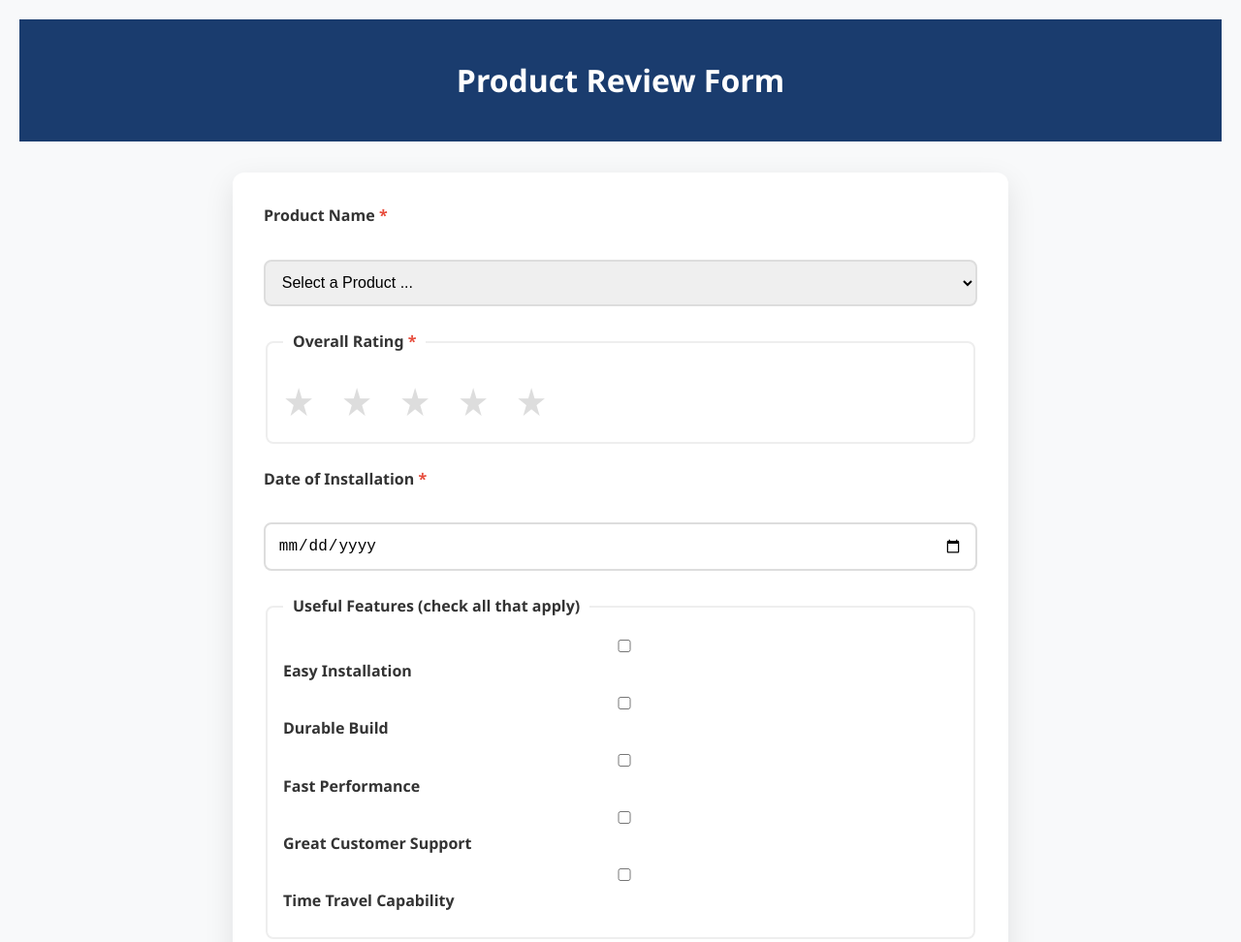
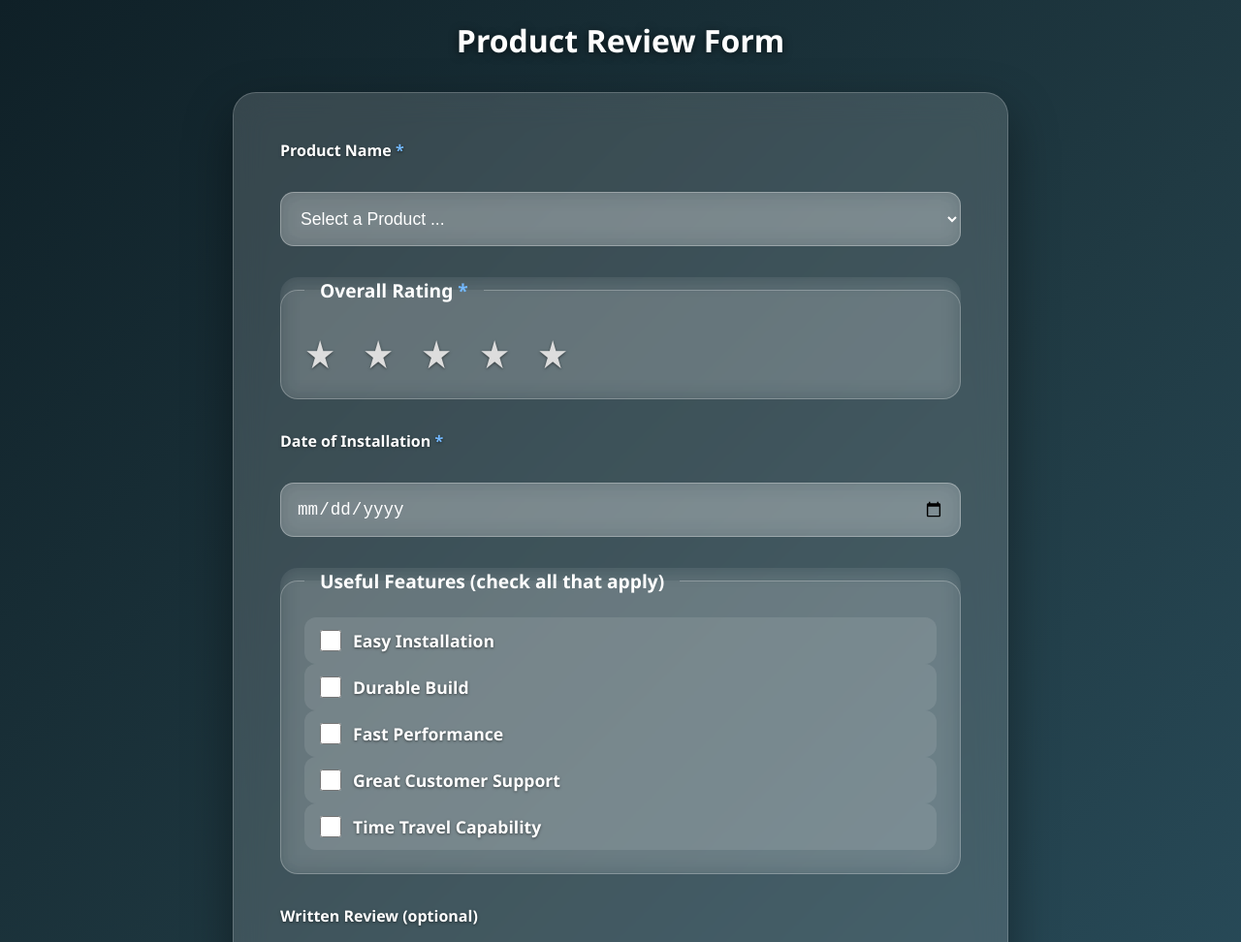
Before and after one commit to Taft-Brigham/wdd131, a plain HTML site: page form.html in a window 1280 px wide. Shown: the top 972 px of the page at 97% size. Drawn offline with Linux system fonts and the light colour scheme.

Commit message:
Enhance product review form with improved styling, dynamic product options, and last modified date display

```diff
--- a/form.html
+++ b/form.html
@@ -7,7 +7,6 @@
   <meta name="description" content="Product review form for Back to the Future products">
   <meta name="author" content="Ezra Taft Brigham Essien">
   <link rel="stylesheet" href="styles/form.css">
-  <!-- You can add your own favicon and other head items here -->
 </head>
 <body>
   <header>
@@ -21,10 +20,10 @@
       <label for="product">Product Name <span class="required">*</span></label>
       <select id="product" name="product" required>
         <option value="" disabled selected>Select a Product ...</option>
-        <!-- Options will be added by JavaScript -->
+        <!-- Options added by JavaScript -->
       </select>
 
-      <!-- Overall Rating - Radio Stars -->
+      <!-- Rating Stars -->
       <fieldset>
         <legend>Overall Rating <span class="required">*</span></legend>
         <div class="rating">
@@ -52,11 +51,13 @@
       <!-- Useful Features - Checkboxes -->
       <fieldset>
         <legend>Useful Features (check all that apply)</legend>
-        <label><input type="checkbox" name="features" value="easy-install"> Easy Installation</label>
-        <label><input type="checkbox" name="features" value="durable"> Durable Build</label>
-        <label><input type="checkbox" name="features" value="fast-performance"> Fast Performance</label>
-        <label><input type="checkbox" name="features" value="great-support"> Great Customer Support</label>
-        <label><input type="checkbox" name="features" value="time-travel"> Time Travel Capability</label>
+        <div class="checkbox-group">
+          <label><input type="checkbox" name="features" value="easy-install"> Easy Installation</label>
+          <label><input type="checkbox" name="features" value="durable"> Durable Build</label>
+          <label><input type="checkbox" name="features" value="fast-performance"> Fast Performance</label>
+          <label><input type="checkbox" name="features" value="great-support"> Great Customer Support</label>
+          <label><input type="checkbox" name="features" value="time-travel"> Time Travel Capability</label>
+        </div>
       </fieldset>
 
       <!-- Written Review -->
@@ -74,9 +75,10 @@
 
   <footer>
     <!-- Your common footer here -->
-    <p>&copy;2025 <span id="year"></span> | Ezra Taft Brigham Essien | WDD131</p>
+    <p>&copy;2025 <span id="year"></span> ⛸️ Ezra Taft Brigham Essien ⛸️ WDD131</p>Ghana<br>
+    <P id="lastModified"></P>
   </footer>
 
-  <script src="js/script.js"></script>
+  <script src="scripts/form.js"></script>
 </body>
 </html>
--- a/scripts/form.js
+++ b/scripts/form.js
@@ -1,47 +1,30 @@
-// Product data array (copy exactly as provided in the assignment)
 const products = [
-  {
-    id: "fc-1888",
-    name: "flux capacitor",
-    averagerating: 4.5
-  },
-  {
-    id: "fc-2050",
-    name: "power laces",
-    averagerating: 4.7
-  },
-  {
-    id: "fs-1987",
-    name: "time circuits",
-    averagerating: 3.5
-  },
-  {
-    id: "ac-2000",
-    name: "low voltage reactor",
-    averagerating: 3.9
-  },
-  {
-    id: "jj-1969",
-    name: "warp equalizer",
-    averagerating: 5.0
-  }
+  { id: "fc-1888", name: "flux capacitor", averagerating: 4.5 },
+  { id: "fc-2050", name: "power laces", averagerating: 4.7 },
+  { id: "fs-1987", name: "time circuits", averagerating: 3.5 },
+  { id: "ac-2000", name: "low voltage reactor", averagerating: 3.9 },
+  { id: "jj-1969", name: "warp equalizer", averagerating: 5.0 }
 ];
 
-// Wait for the DOM to be fully loaded
 document.addEventListener("DOMContentLoaded", function () {
   const productSelect = document.getElementById("product");
 
-  // Dynamically populate the product <select> options
+  // Clear any existing options (in case script runs twice)
+  productSelect.innerHTML = '<option value="" disabled selected>Select a Product ...</option>';
+
+  // Populate dynamically
   products.forEach(product => {
     const option = document.createElement("option");
-    option.value = product.id;           // value = id (as required)
-    option.textContent = product.name;   // display text = name
+    option.value = product.id;                    // value = id
+    option.textContent = product.name.charAt(0).toUpperCase() + product.name.slice(1); // Capitalize
     productSelect.appendChild(option);
   });
 
-  // Optional: Set current year in footer (common in class)
+  // Footer and last modified year
   const yearSpan = document.getElementById("year");
-  if (yearSpan) {
-    yearSpan.textContent = new Date().getFullYear();
-  }
+  if (yearSpan) yearSpan.textContent = new Date().getFullYear();
+
+  const lastModified = document.lastModified;
+document.getElementById("lastModified").textContent =
+  "Last Modification: " + lastModified;
 });
--- a/styles/form.css
+++ b/styles/form.css
@@ -1,63 +1,67 @@
-/* Reset & Base Styles */
-* {
-  box-sizing: border-box;
-}
+* { box-sizing: border-box; margin: 0; padding: 0; }
 
 body {
   font-family: 'Segoe UI', Tahoma, Geneva, Verdana, sans-serif;
-  line-height: 1.6;
-  color: #333;
-  background: #f8f9fa;
-  margin: 0;
+  background: linear-gradient(135deg, #0f2027 0%, #203a43 50%, #2c5364 100%);
+  min-height: 100vh;
+  color: white;
   padding: 20px;
 }
 
-header, footer {
+header h1, footer {
   text-align: center;
-  padding: 1rem;
-  background: #1a3c6e;
-  color: white;
-  margin-bottom: 2rem;
+  text-shadow: 0 2px 10px rgba(0,0,0,0.6);
+  margin-bottom: 1rem;
 }
 
 main {
   max-width: 800px;
-  margin: 0 auto;
-  background: white;
-  padding: 2rem;
-  border-radius: 12px;
-  box-shadow: 0 10px 30px rgba(0,0,0,0.1);
+  margin: 2rem auto;
+  padding: 3rem;
+  background: rgba(255, 255, 255, 0.15);
+  border-radius: 24px;
+  backdrop-filter: blur(16px);
+  -webkit-backdrop-filter: blur(16px);
+  border: 1px solid rgba(255, 255, 255, 0.2);
+  box-shadow: 0 20px 50px rgba(0, 0, 0, 0.4);
 }
 
-form {
-  display: grid;
-  gap: 1.5rem;
+form { display: grid;
+       gap: 2rem;
 }
 
-label {
-  font-weight: 600;
-  display: block;
-  margin-bottom: 0.5rem;
+option { color: black;
+}
+
+label { font-weight: 600;
+  color: white;
+  text-shadow: 0 1px 3px rgba(0,0,0,0.5);
 }
 
 .required {
-  color: #e74c3c;
+  color: #74b9ff;
 }
 
 input, select, textarea {
   width: 100%;
-  padding: 0.8rem;
-  border: 2px solid #ddd;
-  border-radius: 8px;
-  font-size: 1rem;
+  padding: 1rem;
+  border: 1px solid rgba(255, 255, 255, 0.3);
+  border-radius: 14px;
+  background: rgba(255, 255, 255, 0.2);
+  backdrop-filter: blur(10px);
+  color: white;
+  font-size: 1.1rem;
 }
+
+input::placeholder, textarea::placeholder { color: rgba(255,255,255,0.8); }
 
 input:focus, select:focus, textarea:focus {
   outline: none;
-  border-color: #1a3c6e;
-  box-shadow: 0 0 0 3px rgba(26, 60, 110, 0.2);
+  background: rgba(255, 255, 255, 0.3);
+  box-shadow: 0 0 0 4px rgba(116, 185, 255, 0.4);
 }
 
+/* STAR RATING */
 /* Star Rating - Reverse order trick for hover/focus effect */
 .rating {
   display: flex;
@@ -90,40 +94,62 @@ input:focus, select:focus, textarea:focus {
 .rating label:hover ~ label {
   color: #f39c12;
 }
+.rating label span { display: none; }
 
-/* Checkbox styling */
-fieldset {
-  border: 2px solid #eee;
-  border-radius: 8px;
-  padding: 1rem;
-  legend {
-    padding: 0 10px;
-    font-weight: bold;
-  }
+/* CHECKBOXES */
+.checkbox-group label {
+  display: flex;
+  align-items: center;
+  gap: 12px;
+  font-size: 1.1rem;
+  cursor: pointer;
+  padding: 12px 16px;
+  border-radius: 12px;
+  background: rgba(255,255,255,0.1);
+  transition: all 0.3s ease;
 }
 
+.checkbox-group label:hover {
+  background: rgba(116, 185, 255, 0.25);
+}
+
+.checkbox-group input[type="checkbox"] {
+  width: 22px;
+  height: 22px;
+  accent-color: #74b9ff;
+  cursor: pointer;
+}
+
+fieldset {
+  border: 1px solid rgba(255,255,255,0.25);
+  border-radius: 18px;
+  padding: 1.5rem;
+  background: rgba(255,255,255,0.08);
+  backdrop-filter: blur(10px);
+}
+
+legend { padding: 0 16px; font-weight: bold; font-size: 1.2rem; }
+
 button {
-  background: #1a3c6e;
+  background: linear-gradient(45deg, #f39c12, #f1c40f);
   color: white;
-  padding: 1rem 2rem;
-  font-size: 1.1rem;
+  font-weight: bold;
+  font-size: 1.3rem;
+  padding: 1.2rem 3rem;
   border: none;
-  border-radius: 8px;
+  border-radius: 50px;
   cursor: pointer;
-  transition: background 0.3s;
+  box-shadow: 0 12px 30px rgba(0,0,0,0.4);
+  transition: all 0.4s ease;
+  justify-self: center;
 }
 
 button:hover {
-  background: #0e274d;
+  transform: translateY(-5px);
+  box-shadow: 0 20px 40px rgba(0,0,0,0.5);
 }
 
-/* Responsive */
 @media (max-width: 600px) {
-  .rating {
-    font-size: 2rem;
-  }
-  .rating label {
-    width: 40px;
-    height: 40px;
-  }
+  .rating label { font-size: 3rem; }
+  main { padding: 2rem; }
 }
```
